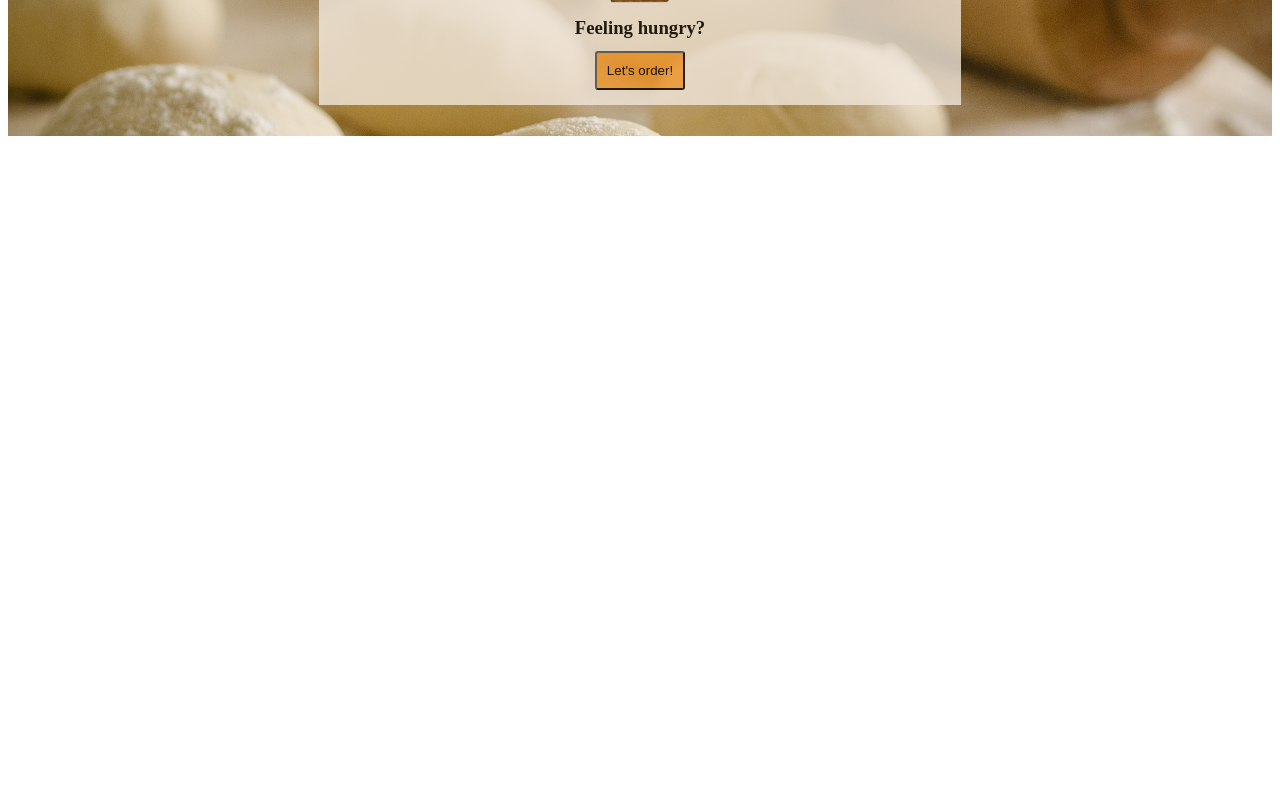
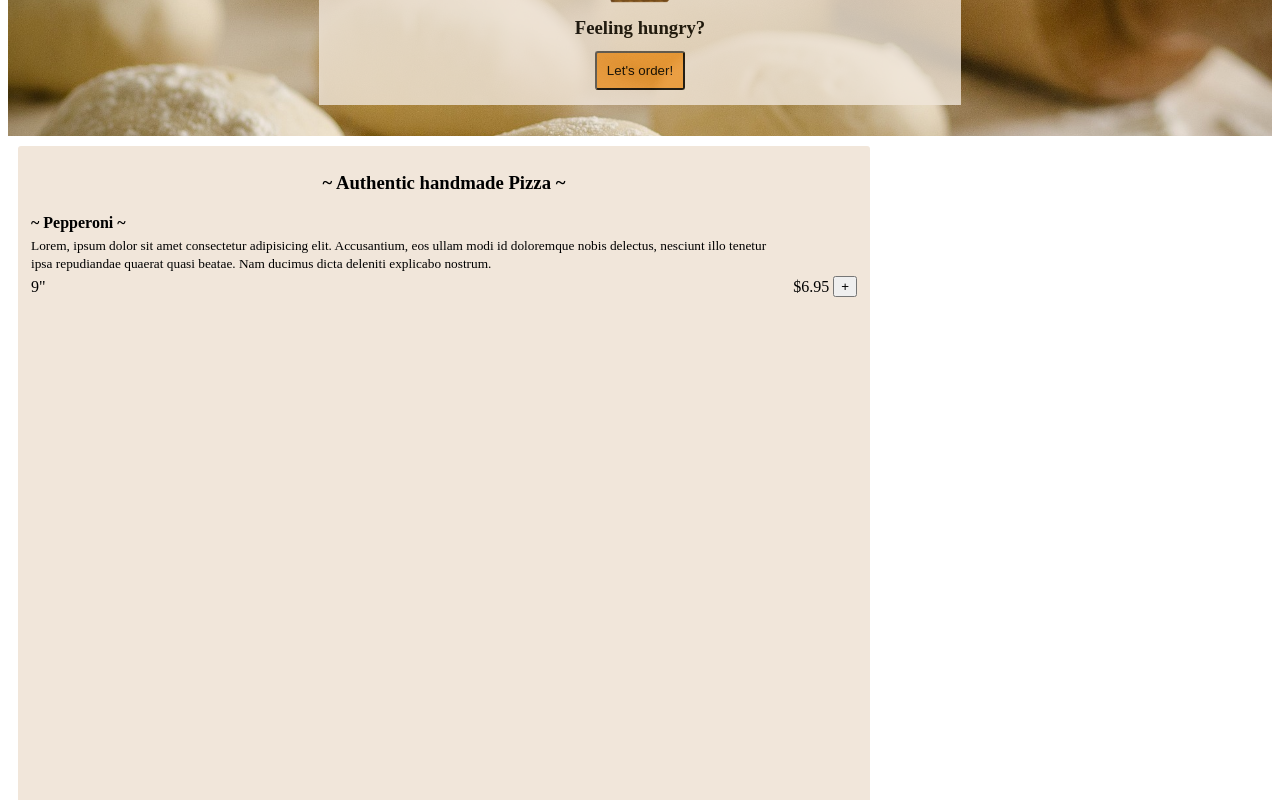
Before and after one commit to gulnazkassym/pizza_planet, a Vue app: page / in a window 1280 px wide. Shown: the part 500-1300 px from the top of the page. Before the commit the page ends 800 px from the top, so only its background shows below. Built offline with nearby package versions, Linux system fonts and the light colour scheme.

Commit message:
Menu component added

```diff
--- a/src/App.vue
+++ b/src/App.vue
@@ -2,18 +2,21 @@
   <div id="app">
     <appHeader />
     <Home />
+    <Menu />
   </div>
 </template>
 
 <script>
 import Header from './components/Header'
 import Home from './components/Home'
+import Menu from './components/Menu'
 
 export default {
   name: 'App',
   components: {
     appHeader: Header,
-    Home
+    Home,
+    Menu
   }
 }
 </script>
--- /dev/null
+++ b/src/components/Menu.vue
@@ -0,0 +1,60 @@
+<template>
+  <div class="menu_wrapper">
+    <!-- menu -->
+    <div class="menu">
+      <h3>~ Authentic handmade Pizza ~</h3>
+      <table>
+        <tbody>
+          <tr>
+            <td>
+              <strong>~ Pepperoni ~</strong>
+            </td>
+          </tr>
+          <tr>
+            <td>
+              <small>Lorem, ipsum dolor sit amet consectetur adipisicing elit. Accusantium, eos ullam modi id doloremque nobis delectus, nesciunt illo tenetur ipsa repudiandae quaerat quasi beatae. Nam ducimus dicta deleniti explicabo nostrum.</small>
+            </td>
+          </tr>
+          <tr>
+            <td>9"</td>
+            <td>$6.95</td>
+            <td>
+              <button type="button" class="btn_green">+</button>
+            </td>
+          </tr>
+        </tbody>
+      </table>
+    </div>
+  </div>
+</template>
+
+<style scoped>
+  h3 {
+    text-align: center;
+  }
+
+  .menu_wrapper {
+  display: flex;
+  flex-direction: column;
+  }
+
+  .menu {
+    background: #f1e6da;
+    border-radius: 3px;
+    height: 100vh;
+    margin: 10px;
+    padding: 10px;
+  }
+
+  @media screen and (min-width: 900px){
+    .menu_wrapper {
+      flex-direction: row;
+      justify-content: space-between;
+    }
+
+    .menu {
+      width: 65vw;
+    }
+  }
+
+</style>
```
